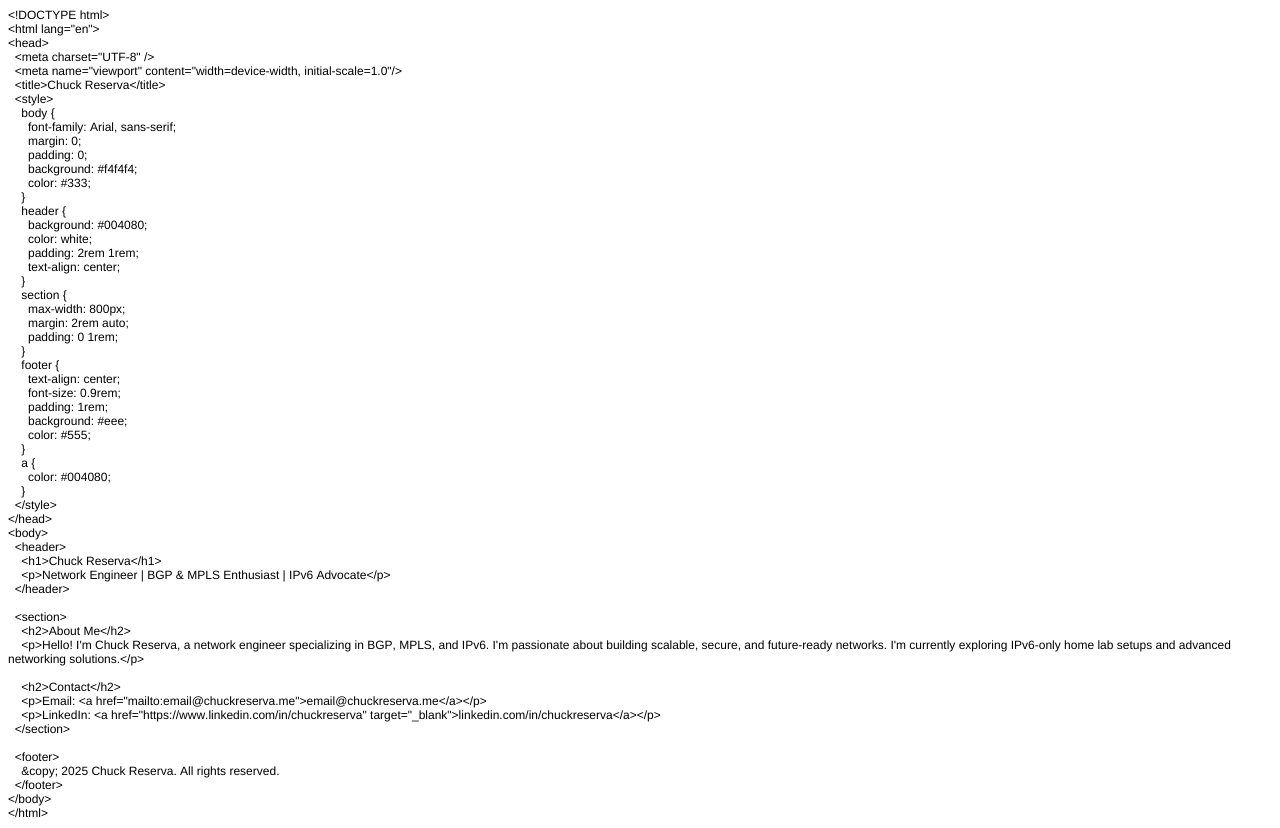
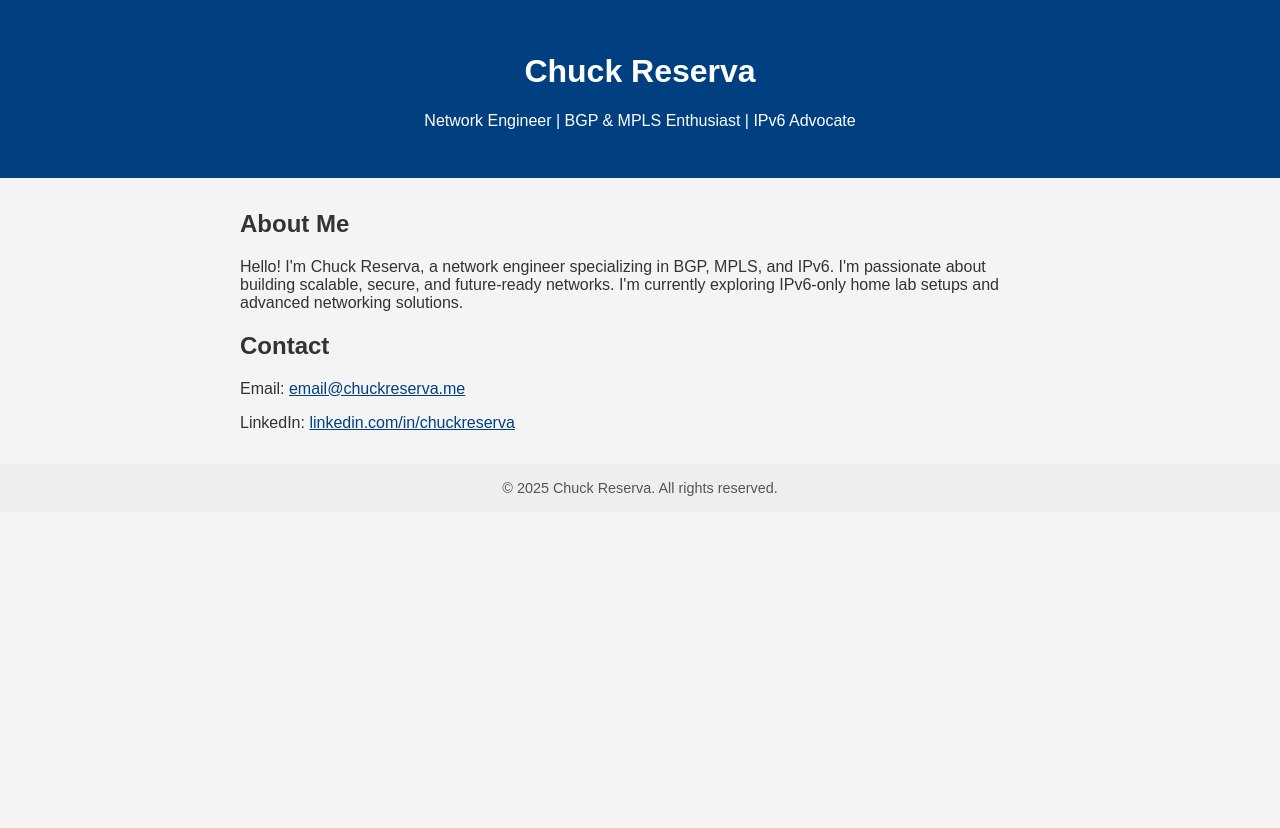
Before and after one commit to creserva20/chuckreserva, a plain HTML site: page index.html in a window 1280 px wide. After the commit the page ends 800 px from the top, so only its background shows below. Drawn offline with Linux system fonts and the light colour scheme.

Commit message:
Update index.html

```diff
--- a/index.html
+++ b/index.html
@@ -1,74 +1,57 @@
-<!DOCTYPE html PUBLIC "-//W3C//DTD HTML 4.01//EN" "http://www.w3.org/TR/html4/strict.dtd">
-<html>
+<!DOCTYPE html>
+<html lang="en">
 <head>
-  <meta http-equiv="Content-Type" content="text/html; charset=utf-8">
-  <meta http-equiv="Content-Style-Type" content="text/css">
-  <title></title>
-  <meta name="Generator" content="Cocoa HTML Writer">
-  <meta name="CocoaVersion" content="2566">
-  <style type="text/css">
-    p.p1 {margin: 0.0px 0.0px 0.0px 0.0px; font: 12.0px Helvetica; -webkit-text-stroke: #000000}
-    p.p2 {margin: 0.0px 0.0px 0.0px 0.0px; font: 12.0px Helvetica; -webkit-text-stroke: #000000; min-height: 14.0px}
-    span.s1 {font-kerning: none}
+  <meta charset="UTF-8" />
+  <meta name="viewport" content="width=device-width, initial-scale=1.0"/>
+  <title>Chuck Reserva</title>
+  <style>
+    body {
+      font-family: Arial, sans-serif;
+      margin: 0;
+      padding: 0;
+      background: #f4f4f4;
+      color: #333;
+    }
+    header {
+      background: #004080;
+      color: white;
+      padding: 2rem 1rem;
+      text-align: center;
+    }
+    section {
+      max-width: 800px;
+      margin: 2rem auto;
+      padding: 0 1rem;
+    }
+    footer {
+      text-align: center;
+      font-size: 0.9rem;
+      padding: 1rem;
+      background: #eee;
+      color: #555;
+    }
+    a {
+      color: #004080;
+    }
   </style>
 </head>
 <body>
-<p class="p1"><span class="s1">&lt;!DOCTYPE html&gt;</span></p>
-<p class="p1"><span class="s1">&lt;html lang="en"&gt;</span></p>
-<p class="p1"><span class="s1">&lt;head&gt;</span></p>
-<p class="p1"><span class="s1"><span class="Apple-converted-space">  </span>&lt;meta charset="UTF-8" /&gt;</span></p>
-<p class="p1"><span class="s1"><span class="Apple-converted-space">  </span>&lt;meta name="viewport" content="width=device-width, initial-scale=1.0"/&gt;</span></p>
-<p class="p1"><span class="s1"><span class="Apple-converted-space">  </span>&lt;title&gt;Chuck Reserva&lt;/title&gt;</span></p>
-<p class="p1"><span class="s1"><span class="Apple-converted-space">  </span>&lt;style&gt;</span></p>
-<p class="p1"><span class="s1"><span class="Apple-converted-space">    </span>body {</span></p>
-<p class="p1"><span class="s1"><span class="Apple-converted-space">      </span>font-family: Arial, sans-serif;</span></p>
-<p class="p1"><span class="s1"><span class="Apple-converted-space">      </span>margin: 0;</span></p>
-<p class="p1"><span class="s1"><span class="Apple-converted-space">      </span>padding: 0;</span></p>
-<p class="p1"><span class="s1"><span class="Apple-converted-space">      </span>background: #f4f4f4;</span></p>
-<p class="p1"><span class="s1"><span class="Apple-converted-space">      </span>color: #333;</span></p>
-<p class="p1"><span class="s1"><span class="Apple-converted-space">    </span>}</span></p>
-<p class="p1"><span class="s1"><span class="Apple-converted-space">    </span>header {</span></p>
-<p class="p1"><span class="s1"><span class="Apple-converted-space">      </span>background: #004080;</span></p>
-<p class="p1"><span class="s1"><span class="Apple-converted-space">      </span>color: white;</span></p>
-<p class="p1"><span class="s1"><span class="Apple-converted-space">      </span>padding: 2rem 1rem;</span></p>
-<p class="p1"><span class="s1"><span class="Apple-converted-space">      </span>text-align: center;</span></p>
-<p class="p1"><span class="s1"><span class="Apple-converted-space">    </span>}</span></p>
-<p class="p1"><span class="s1"><span class="Apple-converted-space">    </span>section {</span></p>
-<p class="p1"><span class="s1"><span class="Apple-converted-space">      </span>max-width: 800px;</span></p>
-<p class="p1"><span class="s1"><span class="Apple-converted-space">      </span>margin: 2rem auto;</span></p>
-<p class="p1"><span class="s1"><span class="Apple-converted-space">      </span>padding: 0 1rem;</span></p>
-<p class="p1"><span class="s1"><span class="Apple-converted-space">    </span>}</span></p>
-<p class="p1"><span class="s1"><span class="Apple-converted-space">    </span>footer {</span></p>
-<p class="p1"><span class="s1"><span class="Apple-converted-space">      </span>text-align: center;</span></p>
-<p class="p1"><span class="s1"><span class="Apple-converted-space">      </span>font-size: 0.9rem;</span></p>
-<p class="p1"><span class="s1"><span class="Apple-converted-space">      </span>padding: 1rem;</span></p>
-<p class="p1"><span class="s1"><span class="Apple-converted-space">      </span>background: #eee;</span></p>
-<p class="p1"><span class="s1"><span class="Apple-converted-space">      </span>color: #555;</span></p>
-<p class="p1"><span class="s1"><span class="Apple-converted-space">    </span>}</span></p>
-<p class="p1"><span class="s1"><span class="Apple-converted-space">    </span>a {</span></p>
-<p class="p1"><span class="s1"><span class="Apple-converted-space">      </span>color: #004080;</span></p>
-<p class="p1"><span class="s1"><span class="Apple-converted-space">    </span>}</span></p>
-<p class="p1"><span class="s1"><span class="Apple-converted-space">  </span>&lt;/style&gt;</span></p>
-<p class="p1"><span class="s1">&lt;/head&gt;</span></p>
-<p class="p1"><span class="s1">&lt;body&gt;</span></p>
-<p class="p1"><span class="s1"><span class="Apple-converted-space">  </span>&lt;header&gt;</span></p>
-<p class="p1"><span class="s1"><span class="Apple-converted-space">    </span>&lt;h1&gt;Chuck Reserva&lt;/h1&gt;</span></p>
-<p class="p1"><span class="s1"><span class="Apple-converted-space">    </span>&lt;p&gt;Network Engineer | BGP &amp; MPLS Enthusiast | IPv6 Advocate&lt;/p&gt;</span></p>
-<p class="p1"><span class="s1"><span class="Apple-converted-space">  </span>&lt;/header&gt;</span></p>
-<p class="p2"><span class="s1"></span><br></p>
-<p class="p1"><span class="s1"><span class="Apple-converted-space">  </span>&lt;section&gt;</span></p>
-<p class="p1"><span class="s1"><span class="Apple-converted-space">    </span>&lt;h2&gt;About Me&lt;/h2&gt;</span></p>
-<p class="p1"><span class="s1"><span class="Apple-converted-space">    </span>&lt;p&gt;Hello! I'm Chuck Reserva, a network engineer specializing in BGP, MPLS, and IPv6. I'm passionate about building scalable, secure, and future-ready networks. I'm currently exploring IPv6-only home lab setups and advanced networking solutions.&lt;/p&gt;</span></p>
-<p class="p2"><span class="s1"></span><br></p>
-<p class="p1"><span class="s1"><span class="Apple-converted-space">    </span>&lt;h2&gt;Contact&lt;/h2&gt;</span></p>
-<p class="p1"><span class="s1"><span class="Apple-converted-space">    </span>&lt;p&gt;Email: &lt;a href="mailto:email@chuckreserva.me"&gt;email@chuckreserva.me&lt;/a&gt;&lt;/p&gt;</span></p>
-<p class="p1"><span class="s1"><span class="Apple-converted-space">    </span>&lt;p&gt;LinkedIn: &lt;a href="https://www.linkedin.com/in/chuckreserva" target="_blank"&gt;linkedin.com/in/chuckreserva&lt;/a&gt;&lt;/p&gt;</span></p>
-<p class="p1"><span class="s1"><span class="Apple-converted-space">  </span>&lt;/section&gt;</span></p>
-<p class="p2"><span class="s1"></span><br></p>
-<p class="p1"><span class="s1"><span class="Apple-converted-space">  </span>&lt;footer&gt;</span></p>
-<p class="p1"><span class="s1"><span class="Apple-converted-space">    </span>&amp;copy; 2025 Chuck Reserva. All rights reserved.</span></p>
-<p class="p1"><span class="s1"><span class="Apple-converted-space">  </span>&lt;/footer&gt;</span></p>
-<p class="p1"><span class="s1">&lt;/body&gt;</span></p>
-<p class="p1"><span class="s1">&lt;/html&gt;</span></p>
+  <header>
+    <h1>Chuck Reserva</h1>
+    <p>Network Engineer | BGP & MPLS Enthusiast | IPv6 Advocate</p>
+  </header>
+
+  <section>
+    <h2>About Me</h2>
+    <p>Hello! I'm Chuck Reserva, a network engineer specializing in BGP, MPLS, and IPv6. I'm passionate about building scalable, secure, and future-ready networks. I'm currently exploring IPv6-only home lab setups and advanced networking solutions.</p>
+
+    <h2>Contact</h2>
+    <p>Email: <a href="mailto:email@chuckreserva.me">email@chuckreserva.me</a></p>
+    <p>LinkedIn: <a href="https://www.linkedin.com/in/chuckreserva" target="_blank">linkedin.com/in/chuckreserva</a></p>
+  </section>
+
+  <footer>
+    &copy; 2025 Chuck Reserva. All rights reserved.
+  </footer>
 </body>
 </html>
```
